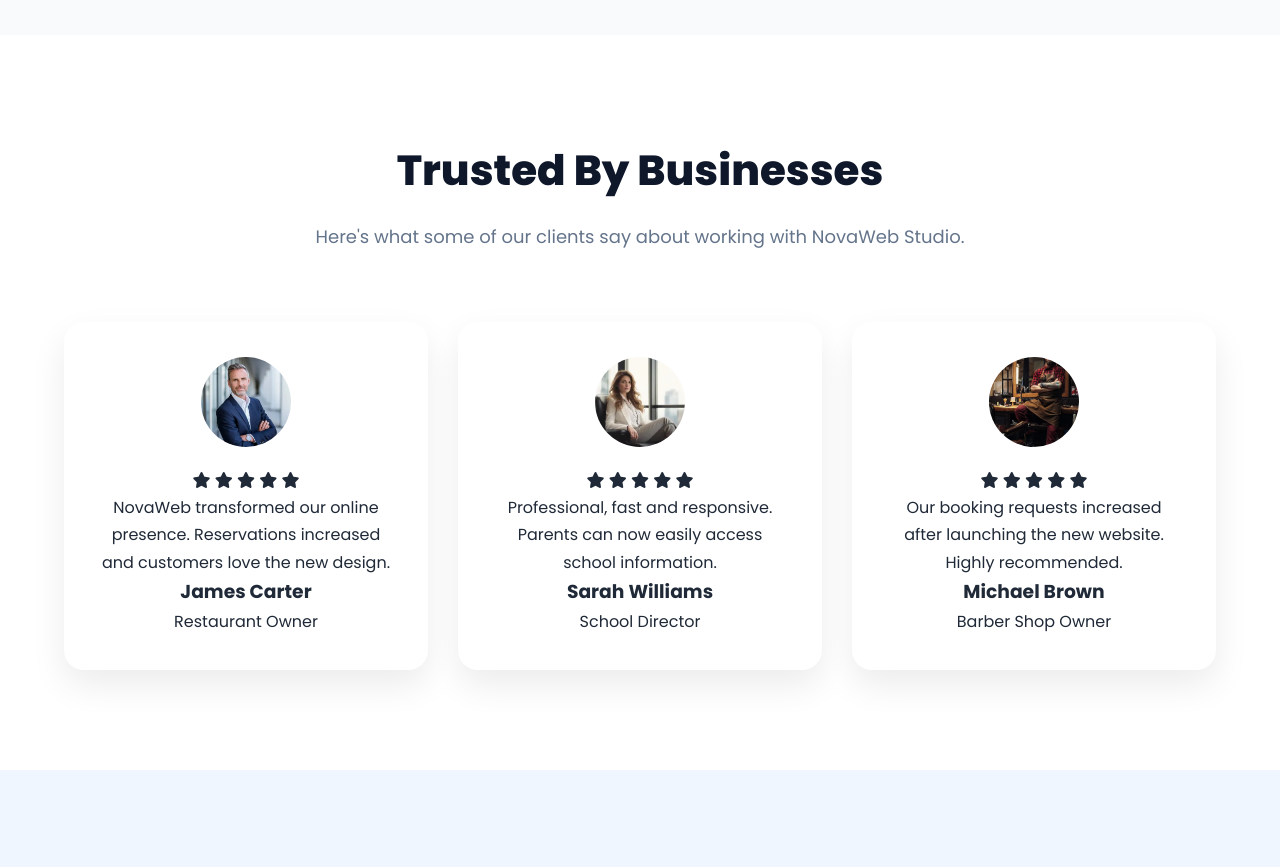
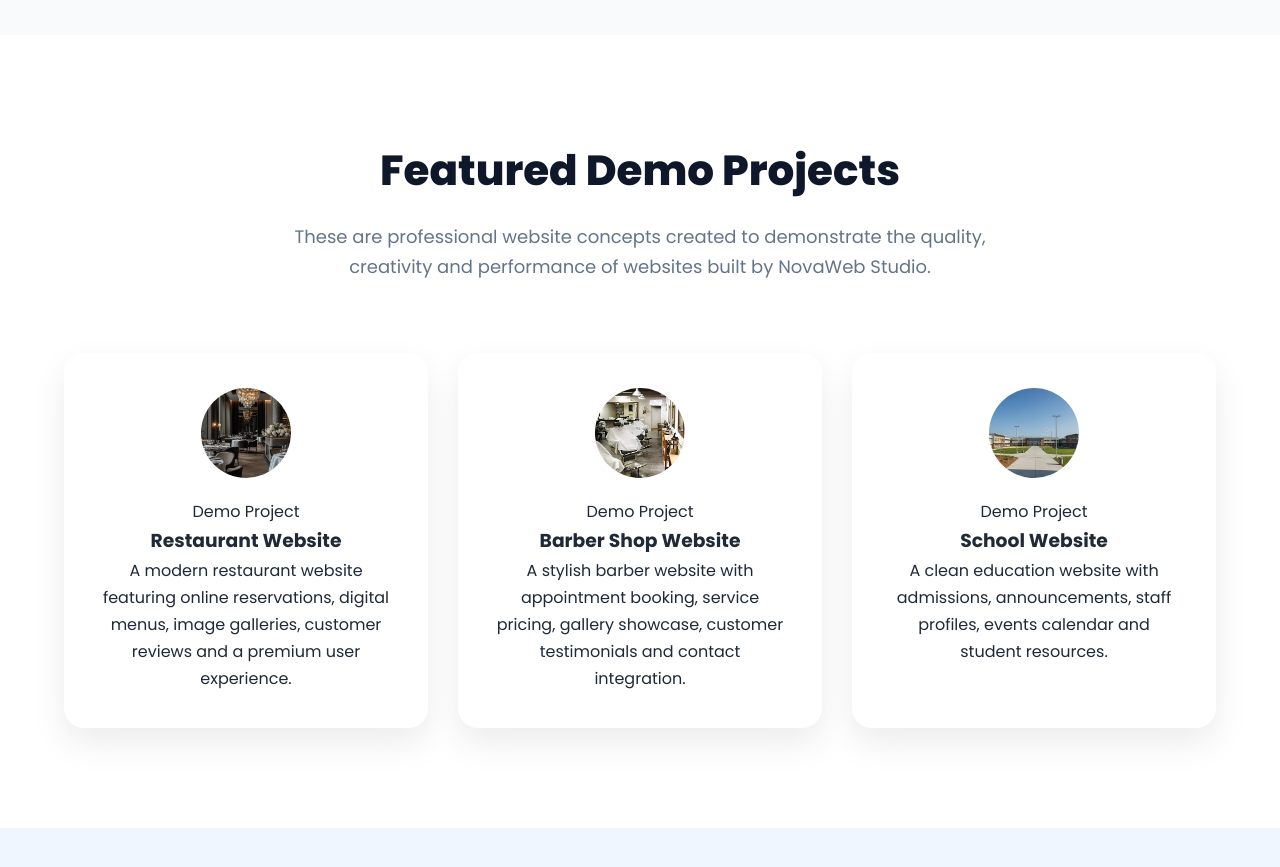
Before and after one commit to amoxillinho-design/novaweb-studio, a plain HTML site: page index.html in a window 1280 px wide. Shown: the part 5100-5967 px from the top of the page. Drawn offline with nearby package versions, Linux system fonts and the light colour scheme.

Commit message:
Update index.html

```diff
--- a/index.html
+++ b/index.html
@@ -802,7 +802,7 @@ Choose Plan
 </div>
 
 </section>
-<!-- ================= TESTIMONIALS ================= -->
+<!-- ================= FEATURED DEMO PROJECTS ================= -->
 
 <section class="testimonials">
 
@@ -810,121 +810,77 @@ Choose Plan
 
         <div class="section-title">
 
-<h2>
-
-Trusted By Businesses
-
-</h2>
+            <h2>Featured Demo Projects</h2>
 
             <p>
-
-Here's what some of our clients say about working with NovaWeb Studio.
-
+                These are professional website concepts created to demonstrate the quality,
+                creativity and performance of websites built by NovaWeb Studio.
             </p>
 
         </div>
 
         <div class="testimonial-grid">
 
+            <!-- Restaurant -->
+
             <div class="testimonial-card">
 
-<img src="assets/client1.jpg" alt="Restaurant Owner">
+                <img src="assets/restaurant.jpg" alt="Restaurant Website">
 
-<div class="stars">
+                <span class="demo-label">
+                    Demo Project
+                </span>
 
-<i class="fa-solid fa-star"></i>
-<i class="fa-solid fa-star"></i>
-<i class="fa-solid fa-star"></i>
-<i class="fa-solid fa-star"></i>
-<i class="fa-solid fa-star"></i>
+                <h3>
+                    Restaurant Website
+                </h3>
+
+                <p>
+                    A modern restaurant website featuring online reservations, digital menus,
+                    image galleries, customer reviews and a premium user experience.
+                </p>
 
             </div>
 
-<p>
+            <!-- Barber -->
 
-NovaWeb transformed our online presence. Reservations increased and customers love the new design.
+            <div class="testimonial-card">
 
-</p>
+                <img src="assets/barber.jpg" alt="Barber Website">
+
+                <span class="demo-label">
+                    Demo Project
+                </span>
 
                 <h3>
-
-James Carter
-
+                    Barber Shop Website
                 </h3>
 
-<span>
-
-Restaurant Owner
-
-</span>
+                <p>
+                    A stylish barber website with appointment booking, service pricing,
+                    gallery showcase, customer testimonials and contact integration.
+                </p>
 
             </div>
 
-<div class="testimonial-card">
-
-<img src="assets/client2.jpg" alt="School Director">
-
-<div class="stars">
-
-<i class="fa-solid fa-star"></i>
-<i class="fa-solid fa-star"></i>
-<i class="fa-solid fa-star"></i>
-<i class="fa-solid fa-star"></i>
-<i class="fa-solid fa-star"></i>
-
-</div>
-
-<p>
-
-Professional, fast and responsive. Parents can now easily access school information.
-
-</p>
-
-<h3>
-
-Sarah Williams
-
-</h3>
-
-<span>
-
-School Director
-
-</span>
-
-</div>
+            <!-- School -->
 
             <div class="testimonial-card">
 
-<img src="assets/client3.jpg" alt="Barber Shop Owner">
+                <img src="assets/school.jpg" alt="School Website">
 
-<div class="stars">
+                <span class="demo-label">
+                    Demo Project
+                </span>
 
-<i class="fa-solid fa-star"></i>
-<i class="fa-solid fa-star"></i>
-<i class="fa-solid fa-star"></i>
-<i class="fa-solid fa-star"></i>
-<i class="fa-solid fa-star"></i>
-
-</div>
+                <h3>
+                    School Website
+                </h3>
 
                 <p>
-
-Our booking requests increased after launching the new website. Highly recommended.
-
+                    A clean education website with admissions, announcements,
+                    staff profiles, events calendar and student resources.
                 </p>
-
-<h3>
-
-Michael Brown
-
-</h3>
-
-<span>
-
-Barber Shop Owner
-
-</span>
 
             </div>
 
```
Lines whose indentation alone changed are shown as unchanged.
